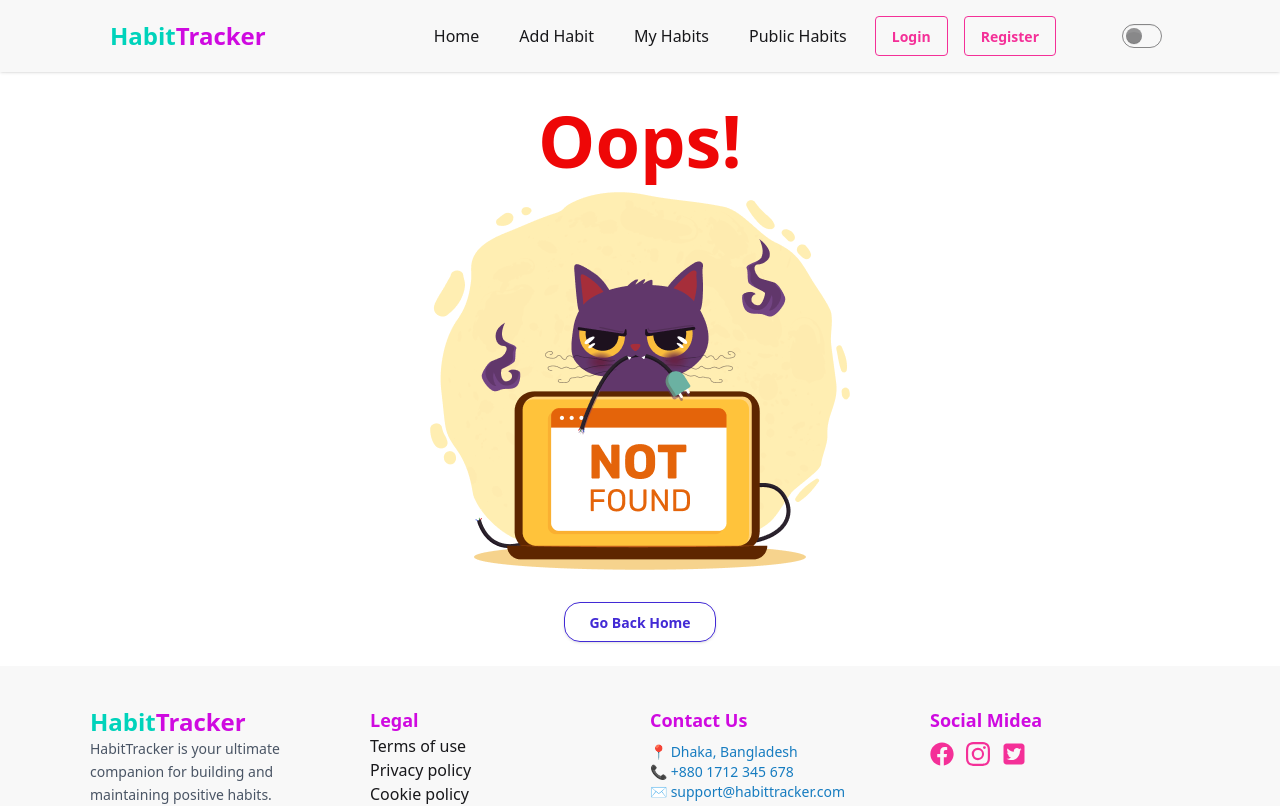
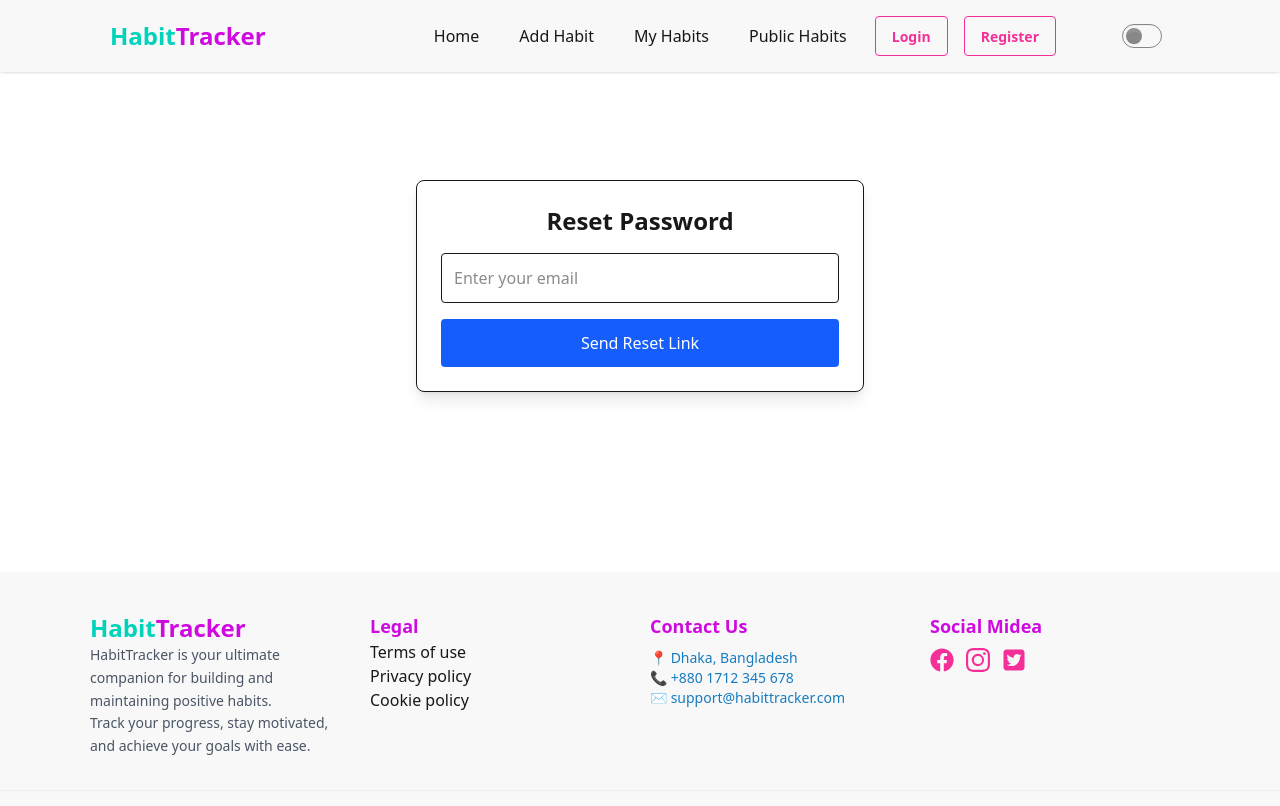
Before and after one commit to rokibhasan84/Habit-Tracker-Client-Site, a React (Vite) app: page /forget-password in a window 1280 px wide. Shown: the top 806 px of the page. Built offline with nearby package versions, Linux system fonts and the light colour scheme; no server answers.

Commit message:
try add forget password function

```diff
--- a/src/Component/HomeCard.jsx
+++ b/src/Component/HomeCard.jsx
@@ -52,7 +52,7 @@ const HomeCard = () => {
                 )}
               </div>
 
-              <h3 className="text-xl font-semibold mt-3">{habit.title}</h3>
+              <h3 className="text-xl text-accent font-semibold mt-3">{habit.title}</h3>
               <p className="text-sm text-[#cf0ae0] bg-blue-100 inline-block px-2 py-1 rounded mt-1">
                 {habit.category}
               </p>
--- a/src/Component/Navbar.jsx
+++ b/src/Component/Navbar.jsx
@@ -55,7 +55,7 @@ const Navbar = () => {
 
             {user && (
               <>
-                <li><button onClick={logOut}>Logout</button></li>
+                <li><button onClick={logOut} className={activeStyle}>Logout</button></li>
               </>
             )}
           </ul>
@@ -145,7 +145,7 @@ const Navbar = () => {
 
             {user && (
               <>
-                <li><button onClick={logOut}>Logout</button></li>
+                <li><button onClick={logOut} className={activeStyle}>Logout</button></li>
               </>
             )}
           </ul>
--- /dev/null
+++ b/src/Pages/ForgetPassword.jsx
@@ -0,0 +1,48 @@
+import React, { useState } from "react";
+import { getAuth, sendPasswordResetEmail } from "firebase/auth";
+import toast from "react-hot-toast";
+
+const ForgetPassword = () => {
+  const [email, setEmail] = useState("");
+  const auth = getAuth();
+
+  const handleSubmit = (e) => {
+    e.preventDefault();
+
+    sendPasswordResetEmail(auth, email)
+      .then(() => {
+        toast.success("Password reset email sent!");
+      })
+      .catch((error) => {
+        toast.error(error.message);
+      });
+  };
+
+
+
+
+
+  return (
+    <div className="max-w-md mx-auto mt-45 mb-45 p-6 shadow-lg border rounded-lg">
+      <h2 className="text-2xl font-bold mb-4 text-center">Reset Password</h2>
+
+      <form onSubmit={handleSubmit} className="space-y-4">
+        <input
+          type="email"
+          placeholder="Enter your email"
+          className="w-full p-3 border rounded"
+          onChange={(e) => setEmail(e.target.value)}
+        />
+
+        <button
+          type="submit"
+          className="w-full bg-blue-600 text-white p-3 rounded hover:bg-blue-700"
+        >
+          Send Reset Link
+        </button>
+      </form>
+    </div>
+  );
+};
+
+export default ForgetPassword;
--- a/src/Pages/Login.jsx
+++ b/src/Pages/Login.jsx
@@ -1,7 +1,7 @@
 import { useContext, useState } from "react";
 import { AuthContext } from "../providers/AuthProvider";
 import { Link, useLocation, useNavigate } from "react-router";
-import { sendPasswordResetEmail } from "firebase/auth";
+import { getAuth, sendPasswordResetEmail } from "firebase/auth";
 import toast, { Toaster } from "react-hot-toast";
 import { IoEye } from "react-icons/io5";
 import { IoMdEyeOff } from "react-icons/io";
@@ -41,19 +41,21 @@ const Login = () => {
   };
 
   // Handle Forgot Password
-  const handleForgotPassword = () => {
-    if (!email) {
-      toast.error("Please enter your email address first!");
-      return;
-    }
+  const auth = getAuth();
 
-    sendPasswordResetEmail(email)
-      .then(() => {
-        toast.success("Password reset link sent to your email!");
-        setError("");
-      })
-      .catch((err) => setError(err.message));
-  };
+const handleResetPassword = async (email) => {
+  if (!email) {
+    toast.error("Please enter your email");
+    return;
+  }
+
+  try {
+    await sendPasswordResetEmail(auth, email);
+    toast.success("Reset link sent! Check your email.");
+  } catch (error) {
+    toast.error(error.message);
+  }
+};
 
   return (
     <div className="flex justify-center items-center min-h-[70vh]">
@@ -94,7 +96,7 @@ const Login = () => {
         <p className="text-sm text-right">
           <button
             type="button"
-            onClick={handleForgotPassword}
+            onClick={() => navigate("/forget-password")}
             className="text-primary hover:underline"
           >
             Forgot Password?
--- a/src/Routes/Routes.jsx
+++ b/src/Routes/Routes.jsx
@@ -11,6 +11,7 @@ import PrivateRoute from './PrivateRoute';
 import PublicHabit from '../Pages/PublicHabit';
 import Profile from '../Pages/Profile';
 import NotFound from '../Pages/NotFound';
+import ForgetPassword from '../Pages/ForgetPassword';
 
 
 const router = createBrowserRouter([
@@ -63,6 +64,10 @@ const router = createBrowserRouter([
       {
         path: "*",
         Component: NotFound,
+      },
+      {
+        path: "/forget-password",
+        element: <ForgetPassword></ForgetPassword>
       }
     ]
   },
```
